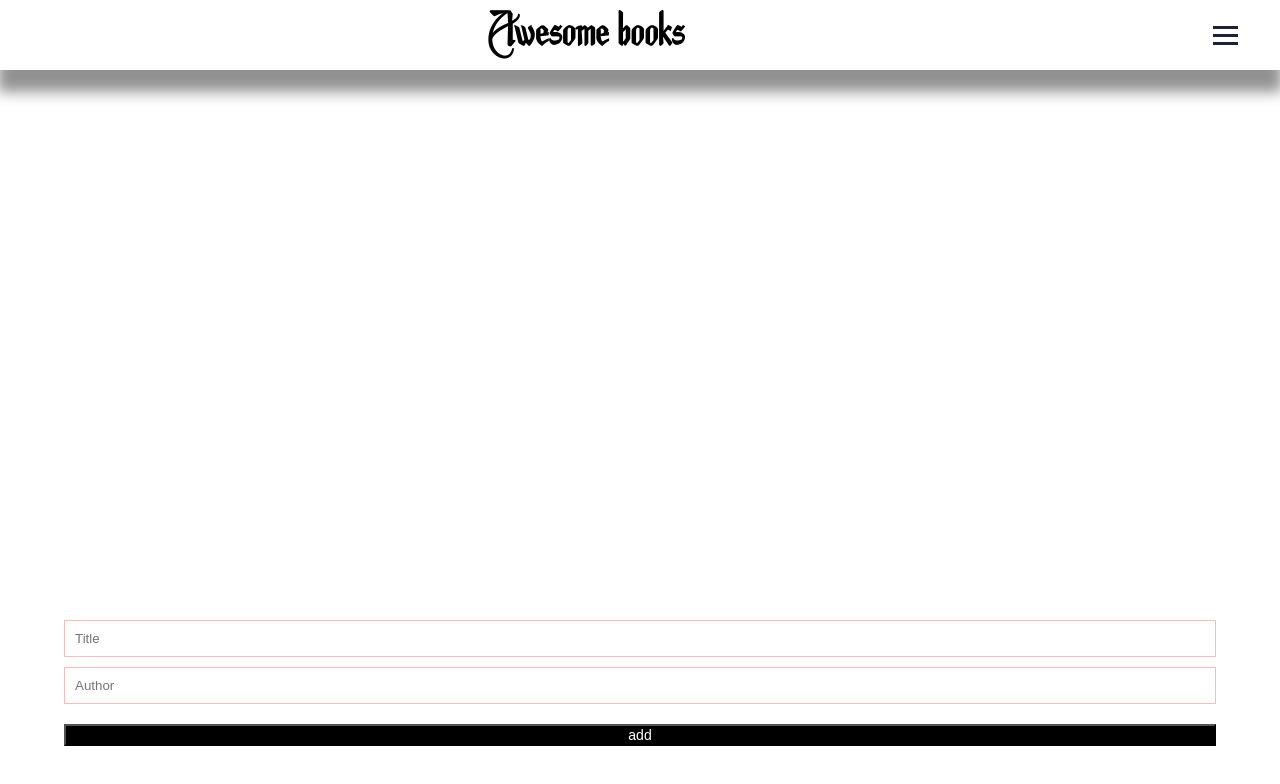
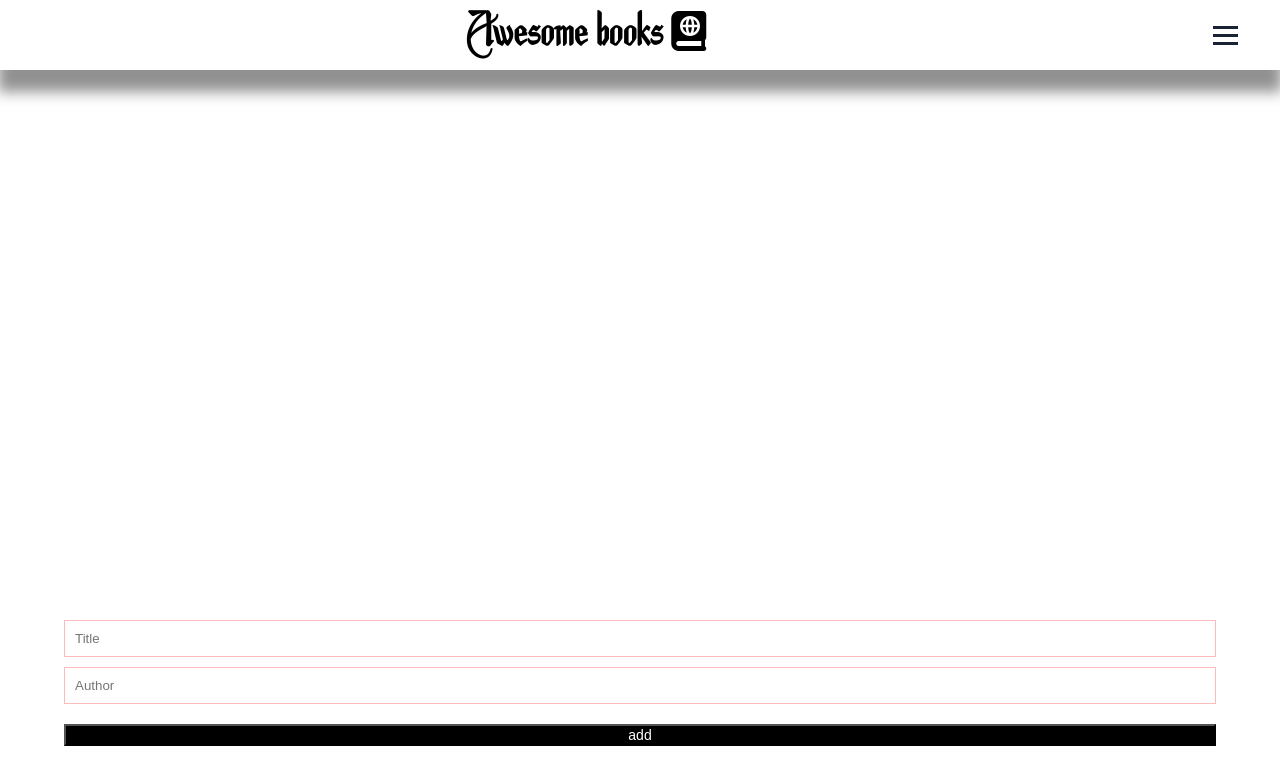
Before and after one commit to Baroka-wp/AwesomeBook, a plain HTML site: page index.html in a window 1280 px wide. Drawn offline with Linux system fonts and the light colour scheme.

Commit message:
Add font awesome to logo

```diff
--- a/index.html
+++ b/index.html
@@ -9,7 +9,7 @@
   </head>
   <body>
     <header>
-      <h1>Awesome books</h1>
+      <h1>Awesome books <i class="fa-solid fa-book-atlas"></i></i></h1>
       <div class="humberger">
         <span class="bar"></span>
         <span class="bar"></span>
```
